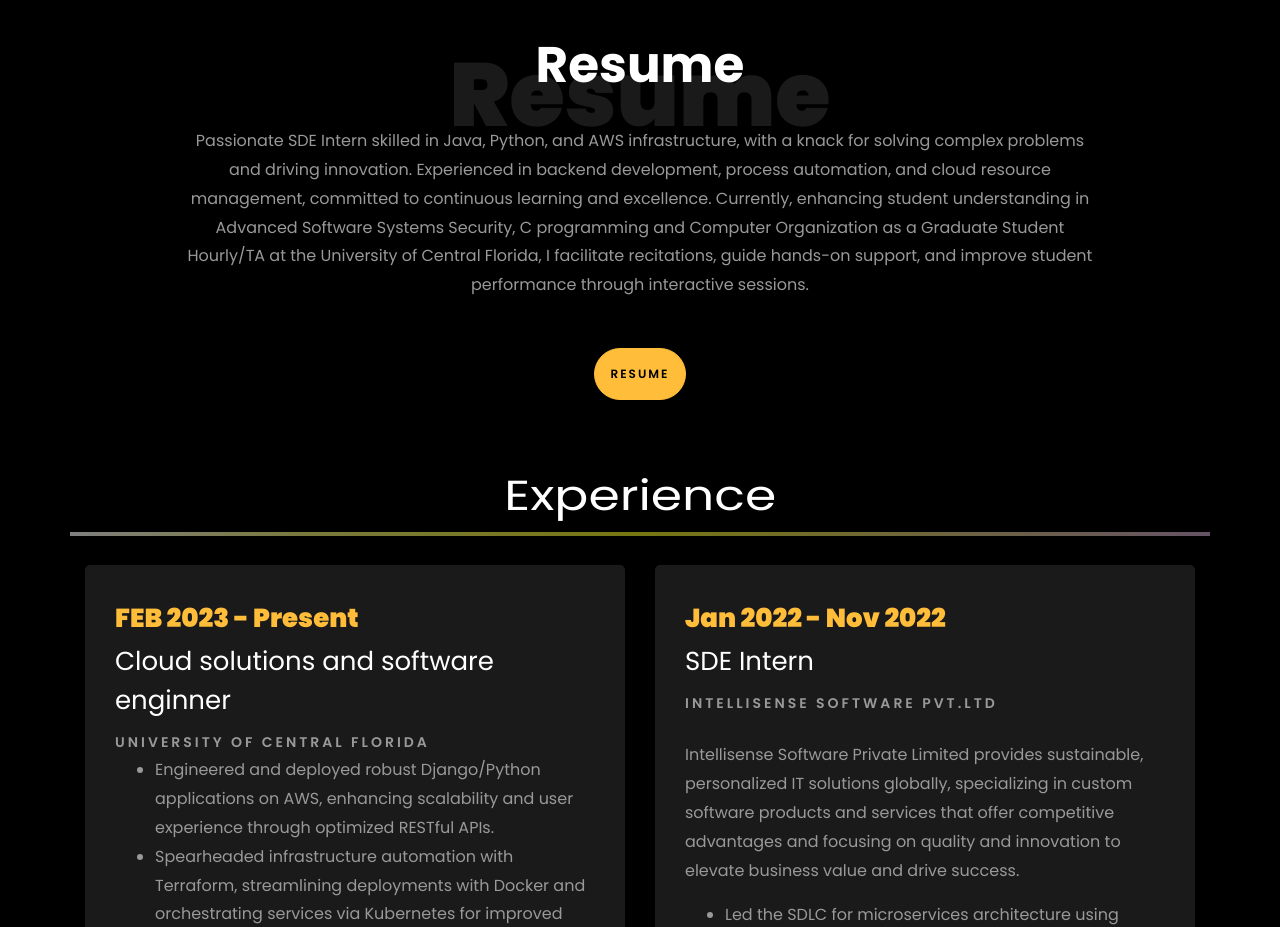
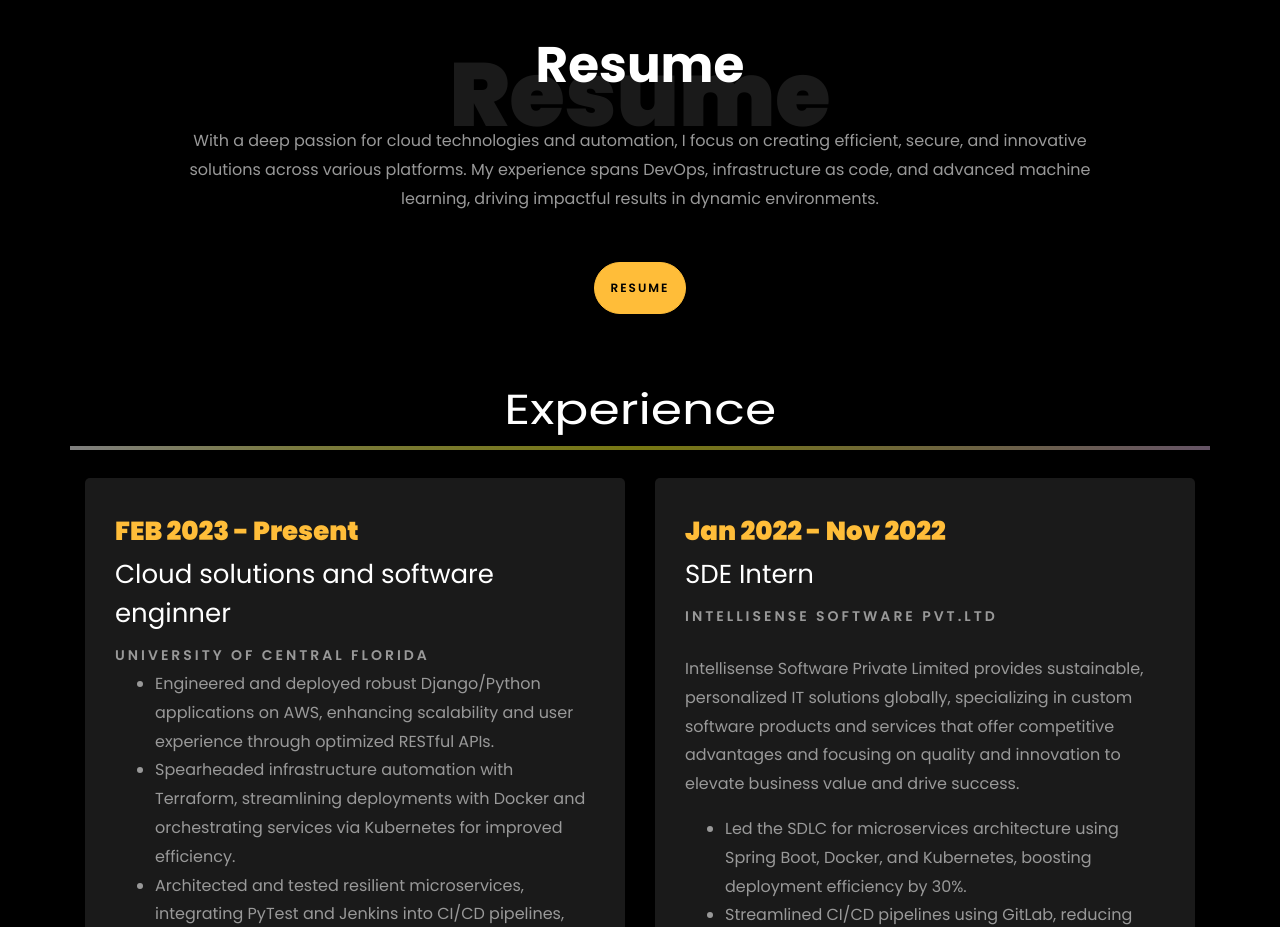
Before and after one commit to AmruthaKrish/Amrutha_mulinti.github.io, a plain HTML site: page index.html in a window 1280 px wide. Shown: the part 1960-2887 px from the top of the page. Drawn offline with nearby package versions, Linux system fonts and the light colour scheme; animation ran at ten frames a second; a script that the page names is missing; a small style sheet from the web is missing; files whose address does not match are found by name.

Commit message:
Update index.html

```diff
--- a/index.html
+++ b/index.html
@@ -404,8 +404,7 @@
           <div class="col-md-10 heading-section text-center ftco-animate">
           	<h1 class="big big-2">Resume</h1>
             <h2 class="mb-4">Resume</h2>
-            <p>Passionate SDE Intern skilled in Java, Python, and AWS infrastructure, with a knack for solving complex problems and driving innovation. Experienced in backend development, process automation, and cloud resource management, committed to continuous learning and excellence.
-			   Currently, enhancing student understanding in Advanced Software Systems Security, C programming and Computer Organization as a Graduate Student Hourly/TA at the University of Central Florida, I facilitate recitations, guide hands-on support, and improve student performance through interactive sessions.
+            <p>With a deep passion for cloud technologies and automation, I focus on creating efficient, secure, and innovative solutions across various platforms. My experience spans DevOps, infrastructure as code, and advanced machine learning, driving impactful results in dynamic environments.
 			</p>
 			<div class="row justify-content-center mt-5">
 				<div class="col-md-6 text-center ftco-animate">
```
